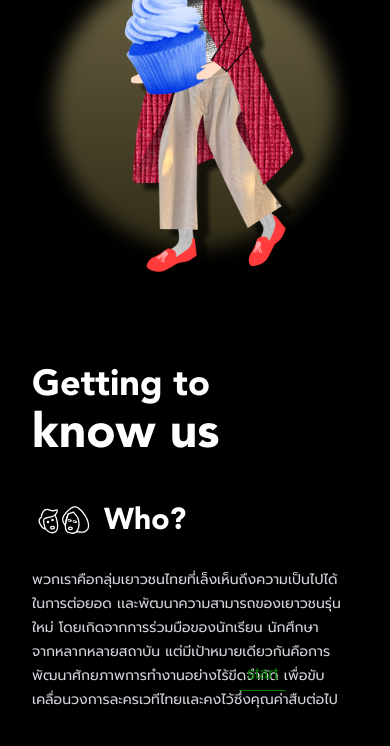
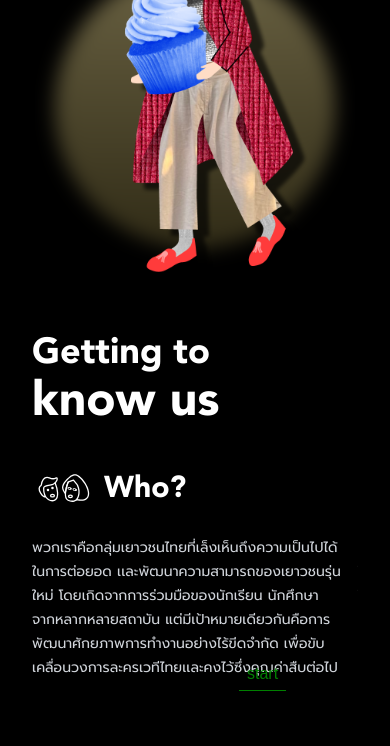
Before and after one commit to thecomingofstages/website, a Next.js app: page /home in a window 390 px wide. Shown: the part 992-1738 px from the top of the page. Built offline with nearby package versions, Linux system fonts and the light colour scheme; a web font is replaced by a local one.

Commit message:
responsive adjustments (tablet)

```diff
--- a/app/home/sections/Know/components.tsx
+++ b/app/home/sections/Know/components.tsx
@@ -47,7 +47,7 @@ export const Character = forwardRef<
   return (
     <motion.div
       ref={ref}
-      className={`flex-shrink-0 flex justify-center items-center relative max-w-xs lg:max-w-[unset]  ${className}`}
+      className={`flex-shrink-0 flex justify-center items-center relative max-w-xs xl:max-w-[unset]  ${className}`}
       id={id}
       {...props}
     >
--- a/app/home/sections/Know/index.tsx
+++ b/app/home/sections/Know/index.tsx
@@ -49,14 +49,14 @@ export const GettingToKnowUsSection = () => {
       </div>
       <Section
         ref={wrapper}
-        className="flex flex-col flex-grow gap-4 lg:gap-6 md:justify-center relative"
+        className="flex flex-col flex-grow gap-4 xl:gap-6 md:justify-center relative"
       >
         <motion.div
           initial={{ opacity: 0 }}
           whileInView={{ opacity: 1 }}
           transition={{ delay: 0.3, duration: 0.5 }}
           viewport={{ amount: 0.7, once: true }}
-          className="flex flex-col gap-4 pt-16 lg:pb-8 bg-black"
+          className="flex flex-col gap-4 pt-8 xl:pt-16 xl:pb-8"
         >
           <h2 className="font-bold font-head flex flex-wrap gap-x-4 gap-y-1 leading-8">
             <span className="text-4xl lg:text-6xl">Getting to</span>
```
